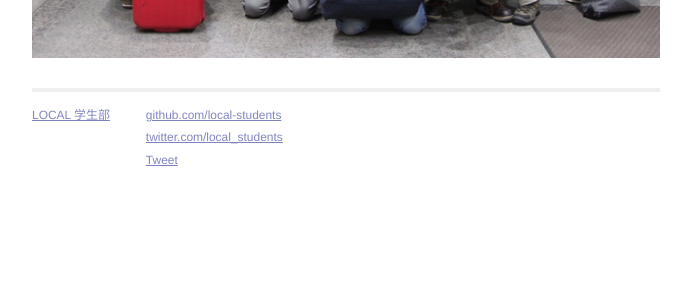
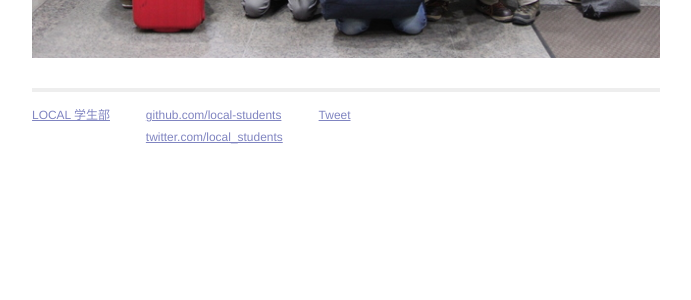
Before and after one commit to local-students/local-students.github.io, a Jekyll site: the page built from index.html, in a window 1280 px wide. Shown: the part 533-833 px from the top of the page, without its empty margins (294-985 px from the left). Built offline with Jekyll 4.4.1, drawn with Linux system fonts in a browser that asks for light colours; Markdown is read by kramdown in place of the engine named in the settings; comment, search, counter and statistics services are not loaded.

Commit message:
fixed tweet button

```diff
--- a/_layouts/default.html
+++ b/_layouts/default.html
@@ -38,6 +38,10 @@
           <p>
             <a href="https://github.com/local-students">github.com/local-students</a><br />
             <a href="https://twitter.com/local_students">twitter.com/local_students</a><br />
+          </p>
+        </div>
+        <div class="contact">
+          <p>
             <a href="https://twitter.com/share" class="twitter-share-button" data-via="local_students" data-size="large">Tweet</a>
             <script>!function(d,s,id){var js,fjs=d.getElementsByTagName(s)[0],p=/^http:/.test(d.location)?'http':'https';if(!d.getElementById(id)){js=d.createElement(s);js.id=id;js.src=p+'://platform.twitter.com/widgets.js';fjs.parentNode.insertBefore(js,fjs);}}(document, 'script', 'twitter-wjs');</script>
           </p>
```
